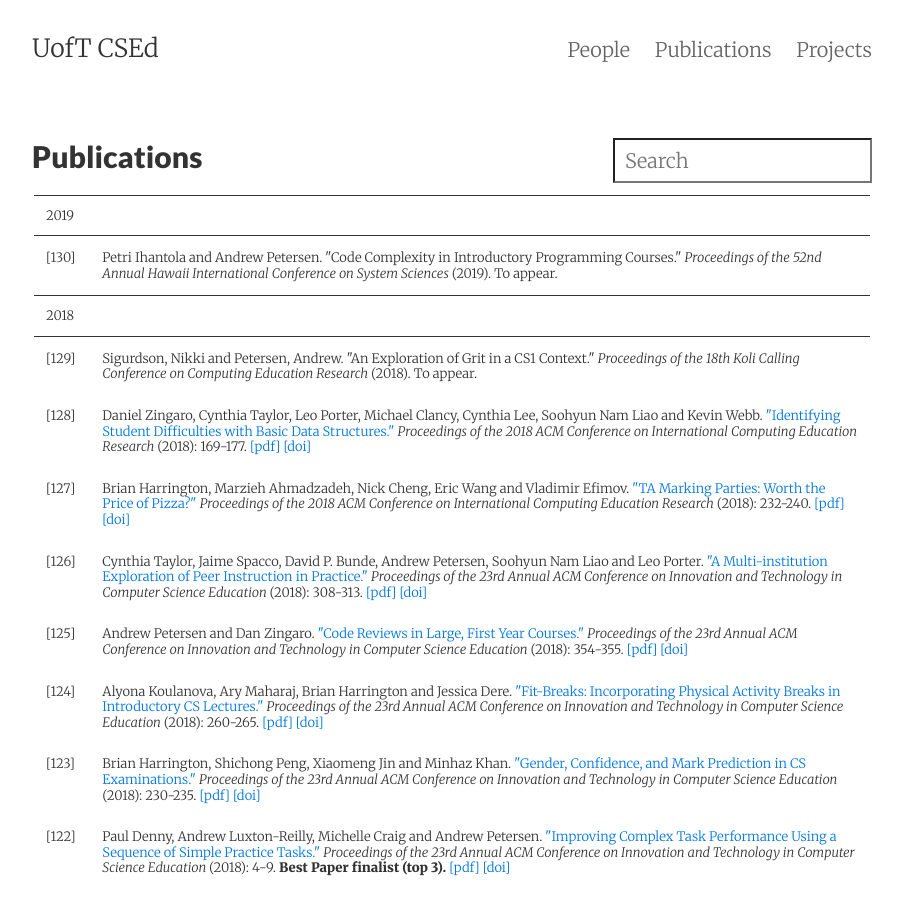
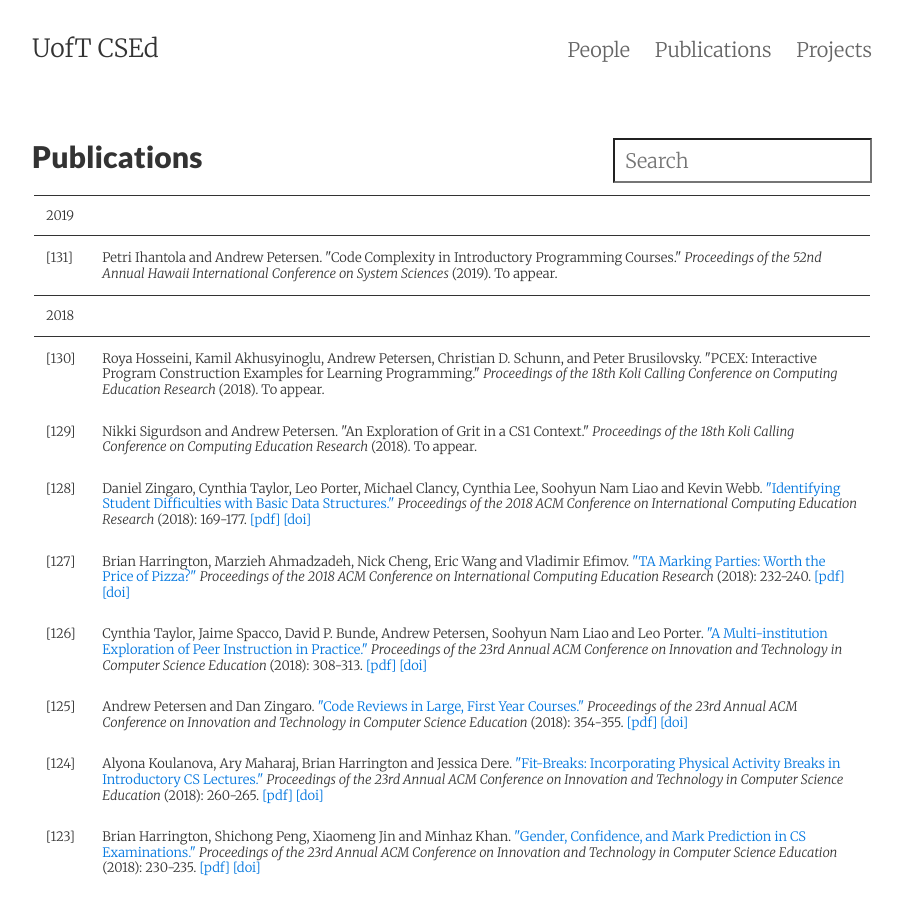
Before and after one commit to uoftcsed/uoftcsed.github.io, a Jekyll site: the page built from pubs.md, in a window 1280 px wide and 900 px high. Shown: the whole window, without its empty margins (188-1091 px from the left). Built offline with Jekyll 4.4.1, drawn with Linux system fonts in a browser that asks for light colours; nearby versions of some CDN libraries.

Commit message:
Second Koli paper

```diff
--- a/pubs.md
+++ b/pubs.md
@@ -8,13 +8,16 @@ tags: publications
 
 <table id="pubs" class="result">
 <tr><td colspan="2" class="sheader">2019</td></tr>
-<tr class="bibline"><td class="bibref"><a class="bibanchor" name="130"></a>[130]</td><td class="bibitem">Petri Ihantola and Andrew Petersen. "Code Complexity in Introductory Programming Courses." <i>Proceedings of the 52nd Annual Hawaii International Conference on System Sciences </i>(2019).
+<tr class="bibline"><td class="bibref"><a class="bibanchor" name="131"></a>[131]</td><td class="bibitem">Petri Ihantola and Andrew Petersen. "Code Complexity in Introductory Programming Courses." <i>Proceedings of the 52nd Annual Hawaii International Conference on System Sciences </i>(2019).
 To appear.
 <span class="Z3988" title="ctx_ver=Z39.88-2004&amp;rft_val_fmt=info%3Aofi%2Ffmt%3Akev%3Amtx%3Abook&amp;rft.atitle=Code+Complexity+in+Introductory+Programming+Courses&amp;rft.btitle=Proceedings+of+the+52nd+Annual+Hawaii+International+Conference+on+System+Sciences&amp;rft.genre=bookitem&amp;rft.pub=Computer+Society+Press&amp;rfr_id=info%3Asid%2F%3Abibs%2FCampbell.bib%3Bbibs%2FCheng.bib%3Bbibs%2FCraig.bib%3Bbibs%2FEasterbrook.bib%3Bbibs%2FEngels.bib%3Bbibs%2FEstrada.bib%3Bbibs%2FGries.bib%3Bbibs%2FHarrington.bib%3Bbibs%2FHeap.bib%3Bbibs%2FHorton.bib%3Bbibs%2FLiu.bib%3Bbibs%2FPatitsas.bib%3Bbibs%2FPetersen.bib%3Bbibs%2FPitt.bib%3Bbibs%2FReid.bib%3Bbibs%2FRosenbloom.bib%3Bbibs%2FSmith.bib%3Bbibs%2FTafliovich.bib%3Bbibs%2FWilliams.bib%3Bbibs%2FZhang.bib%3Bbibs%2FZingaro.bib&amp;rft.date=2019&amp;rft.au=Petri+Ihantola&amp;rft.au=Andrew+Petersen"></span> <span class="bibmenu"></span></td></tr>
 <tr><td colspan="2" class="sheader">2018</td></tr>
-<tr class="bibline"><td class="bibref"><a class="bibanchor" name="129"></a>[129]</td><td class="bibitem">Sigurdson, Nikki and Petersen, Andrew. "An Exploration of Grit in a CS1 Context." <i>Proceedings of the 18th Koli Calling Conference on Computing Education Research </i>(2018).
+<tr class="bibline"><td class="bibref"><a class="bibanchor" name="130"></a>[130]</td><td class="bibitem">Roya Hosseini, Kamil Akhusyinoglu, Andrew Petersen, Christian D. Schunn, and Peter Brusilovsky. "PCEX: Interactive Program Construction Examples for Learning Programming." <i>Proceedings of the 18th Koli Calling Conference on Computing Education Research </i>(2018).
 To appear.
-<span class="Z3988" title="ctx_ver=Z39.88-2004&amp;rft_val_fmt=info%3Aofi%2Ffmt%3Akev%3Amtx%3Abook&amp;rft.atitle=An+Exploration+of+Grit+in+a+CS1+Context&amp;rft.btitle=Proceedings+of+the+18th+Koli+Calling+Conference+on+Computing+Education+Research&amp;rft.genre=bookitem&amp;rft.pub=&amp;rfr_id=info%3Asid%2F%3Abibs%2FCampbell.bib%3Bbibs%2FCheng.bib%3Bbibs%2FCraig.bib%3Bbibs%2FEasterbrook.bib%3Bbibs%2FEngels.bib%3Bbibs%2FEstrada.bib%3Bbibs%2FGries.bib%3Bbibs%2FHarrington.bib%3Bbibs%2FHeap.bib%3Bbibs%2FHorton.bib%3Bbibs%2FLiu.bib%3Bbibs%2FPatitsas.bib%3Bbibs%2FPetersen.bib%3Bbibs%2FPitt.bib%3Bbibs%2FReid.bib%3Bbibs%2FRosenbloom.bib%3Bbibs%2FSmith.bib%3Bbibs%2FTafliovich.bib%3Bbibs%2FWilliams.bib%3Bbibs%2FZhang.bib%3Bbibs%2FZingaro.bib&amp;rft.date=2018&amp;rft.au=Sigurdson%2C+Nikki&amp;rft.au=Petersen%2C+Andrew"></span> <span class="bibmenu"></span></td></tr>
+<span class="Z3988" title="ctx_ver=Z39.88-2004&amp;rft_val_fmt=info%3Aofi%2Ffmt%3Akev%3Amtx%3Abook&amp;rft.atitle=PCEX%3A+Interactive+Program+Construction+Examples+for+Learning+Programming&amp;rft.btitle=Proceedings+of+the+18th+Koli+Calling+Conference+on+Computing+Education+Research&amp;rft.genre=bookitem&amp;rft.pub=&amp;rfr_id=info%3Asid%2F%3Abibs%2FCampbell.bib%3Bbibs%2FCheng.bib%3Bbibs%2FCraig.bib%3Bbibs%2FEasterbrook.bib%3Bbibs%2FEngels.bib%3Bbibs%2FEstrada.bib%3Bbibs%2FGries.bib%3Bbibs%2FHarrington.bib%3Bbibs%2FHeap.bib%3Bbibs%2FHorton.bib%3Bbibs%2FLiu.bib%3Bbibs%2FPatitsas.bib%3Bbibs%2FPetersen.bib%3Bbibs%2FPitt.bib%3Bbibs%2FReid.bib%3Bbibs%2FRosenbloom.bib%3Bbibs%2FSmith.bib%3Bbibs%2FTafliovich.bib%3Bbibs%2FWilliams.bib%3Bbibs%2FZhang.bib%3Bbibs%2FZingaro.bib&amp;rft.date=2018&amp;rft.au=Roya+Hosseini%2C+Kamil+Akhusyinoglu%2C+Andrew+Petersen%2C+Christian+D.+Schunn%2C&amp;rft.au=Peter+Brusilovsky"></span> <span class="bibmenu"></span></td></tr>
+<tr class="bibline"><td class="bibref"><a class="bibanchor" name="129"></a>[129]</td><td class="bibitem">Nikki Sigurdson and Andrew Petersen. "An Exploration of Grit in a CS1 Context." <i>Proceedings of the 18th Koli Calling Conference on Computing Education Research </i>(2018).
+To appear.
+<span class="Z3988" title="ctx_ver=Z39.88-2004&amp;rft_val_fmt=info%3Aofi%2Ffmt%3Akev%3Amtx%3Abook&amp;rft.atitle=An+Exploration+of+Grit+in+a+CS1+Context&amp;rft.btitle=Proceedings+of+the+18th+Koli+Calling+Conference+on+Computing+Education+Research&amp;rft.genre=bookitem&amp;rft.pub=&amp;rfr_id=info%3Asid%2F%3Abibs%2FCampbell.bib%3Bbibs%2FCheng.bib%3Bbibs%2FCraig.bib%3Bbibs%2FEasterbrook.bib%3Bbibs%2FEngels.bib%3Bbibs%2FEstrada.bib%3Bbibs%2FGries.bib%3Bbibs%2FHarrington.bib%3Bbibs%2FHeap.bib%3Bbibs%2FHorton.bib%3Bbibs%2FLiu.bib%3Bbibs%2FPatitsas.bib%3Bbibs%2FPetersen.bib%3Bbibs%2FPitt.bib%3Bbibs%2FReid.bib%3Bbibs%2FRosenbloom.bib%3Bbibs%2FSmith.bib%3Bbibs%2FTafliovich.bib%3Bbibs%2FWilliams.bib%3Bbibs%2FZhang.bib%3Bbibs%2FZingaro.bib&amp;rft.date=2018&amp;rft.au=Nikki+Sigurdson&amp;rft.au=Andrew+Petersen"></span> <span class="bibmenu"></span></td></tr>
 <tr class="bibline"><td class="bibref"><a class="bibanchor" name="128"></a>[128]</td><td class="bibitem">Daniel Zingaro, Cynthia Taylor, Leo Porter, Michael Clancy, Cynthia Lee, Soohyun Nam Liao and Kevin Webb.  <a href="http://doi.acm.org/10.1145/3230977.3231005">"Identifying Student Difficulties with Basic Data Structures." </a><i>Proceedings of the 2018 ACM Conference on International Computing Education Research </i>(2018): 169-177.
 <span class="Z3988" title="ctx_ver=Z39.88-2004&amp;rft_val_fmt=info%3Aofi%2Ffmt%3Akev%3Amtx%3Abook&amp;rft.atitle=Identifying+Student+Difficulties+with+Basic+Data+Structures&amp;rft.btitle=Proceedings+of+the+2018+ACM+Conference+on+International+Computing+Education+Research&amp;rft.genre=bookitem&amp;rft.pub=ACM&amp;rft_id=http%3A%2F%2Fdoi.acm.org%2F10.1145%2F3230977.3231005&amp;rfr_id=info%3Asid%2F%3Abibs%2FCampbell.bib%3Bbibs%2FCheng.bib%3Bbibs%2FCraig.bib%3Bbibs%2FEasterbrook.bib%3Bbibs%2FEngels.bib%3Bbibs%2FEstrada.bib%3Bbibs%2FGries.bib%3Bbibs%2FHarrington.bib%3Bbibs%2FHeap.bib%3Bbibs%2FHorton.bib%3Bbibs%2FLiu.bib%3Bbibs%2FPatitsas.bib%3Bbibs%2FPetersen.bib%3Bbibs%2FPitt.bib%3Bbibs%2FReid.bib%3Bbibs%2FRosenbloom.bib%3Bbibs%2FSmith.bib%3Bbibs%2FTafliovich.bib%3Bbibs%2FWilliams.bib%3Bbibs%2FZhang.bib%3Bbibs%2FZingaro.bib&amp;rft.date=2018&amp;rft.au=Daniel+Zingaro&amp;rft.au=Cynthia+Taylor&amp;rft.au=Leo+Porter&amp;rft.au=Michael+Clancy&amp;rft.au=Cynthia+Lee&amp;rft.au=Soohyun+Nam+Liao&amp;rft.au=Kevin+Webb"></span> <span class="bibmenu"><a href="http://doi.acm.org/10.1145/3230977.3231005">[pdf]</a> <a href="http://dx.doi.org/10.1145/3230977.3231005">[doi]</a></span></td></tr>
 <tr class="bibline"><td class="bibref"><a class="bibanchor" name="127"></a>[127]</td><td class="bibitem">Brian Harrington, Marzieh Ahmadzadeh, Nick Cheng, Eric Wang and Vladimir Efimov.  <a href="http://doi.acm.org/10.1145/3230977.3230997">"TA Marking Parties: Worth the Price of Pizza?" </a><i>Proceedings of the 2018 ACM Conference on International Computing Education Research </i>(2018): 232-240.
```
Also changed, not shown: _pubs/bibs/Petersen.bib (+12 -1 lines).
